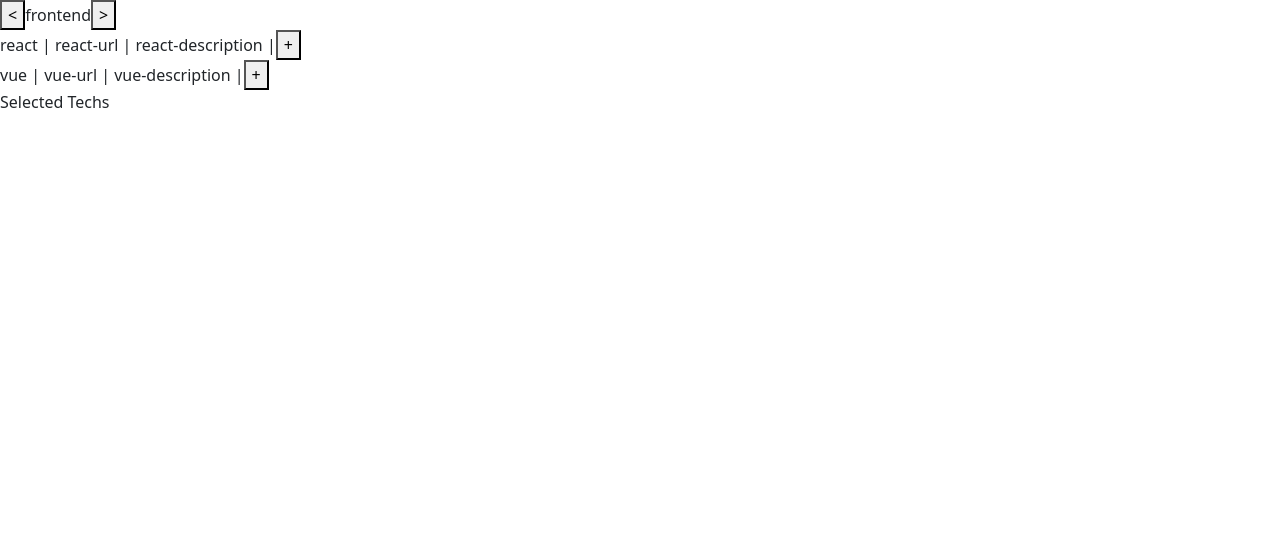
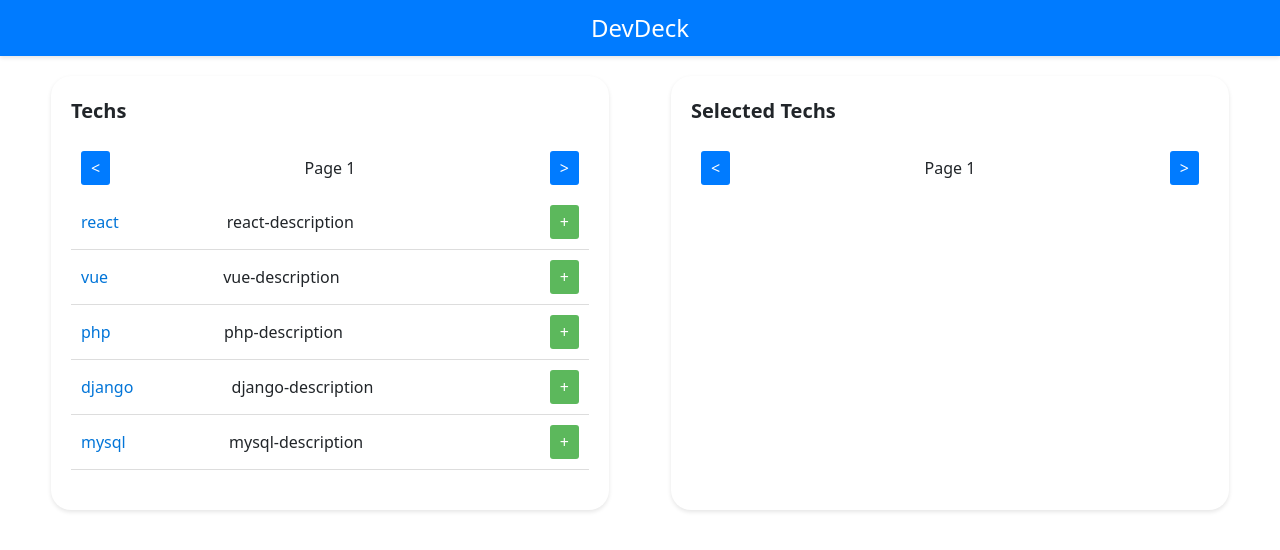
Before and after one commit to Daniel777y/DevDeck, a React (Vite) app: page / in a window 1280 px wide. Shown: the top 550 px of the page. Built offline with nearby package versions, Linux system fonts and the light colour scheme.

Commit message:
basic styles and functions

```diff
--- /dev/null
+++ b/src/components/Header.jsx
@@ -0,0 +1,13 @@
+import React from "react";
+
+import "../styles/header.css";
+
+const Header = () => {
+  return (
+    <div className="header">
+      DevDeck
+    </div>
+  );
+};
+
+export default Header;
--- a/src/components/SelectedTech.jsx
+++ b/src/components/SelectedTech.jsx
@@ -3,12 +3,11 @@
 
 const SelectedTech = ({ tech, onDeleteTech }) => {
   return (
-    <>
-      <div>
-        {tech.name} | {tech.name} | {tech.description} |
-        <button onClick={() => onDeleteTech(tech)}>-</button>
-      </div>
-    </>
+    <div className="tech-item">
+      <a href="#">{tech.name}</a>
+      <span>{tech.description}</span>
+      <button className="delete-btn" onClick={() => onDeleteTech(tech)}>-</button>
+    </div>
   );
 };
 
--- a/src/components/SelectedTechList.jsx
+++ b/src/components/SelectedTechList.jsx
@@ -1,16 +1,44 @@
-import React, { useState } from "react";
+import React, { useState, useEffect } from "react";
 import PropTypes from "prop-types";
 
 import SelectedTech from "./SelectedTech.jsx"
 
 const SelectedTechList = ({ selectedTechs, onDeleteTech }) => {
+  const perPage = 10;
+  const [curPage, setCurPage] = useState(0);
+  const onNextPage = () => {
+    if (curPage + 1 < selectedTechs.length / perPage) {
+      setCurPage(curPage + 1);
+    }
+  };
+  useEffect(() => {
+    // curPage should be at the last page
+    if (selectedTechs.length === 0) {
+      setCurPage(0);
+    } else {
+      setCurPage(Math.floor((selectedTechs.length - 1) / perPage));
+    }
+    //console.log(selectedTechs, curPage, selectedTechs.slice(perPage * curPage, Math.min(selectedTechs.length, perPage * (curPage + 1))));
+  }, [selectedTechs]);
+  const onPrevPage = () => {
+    if (curPage - 1 >= 0) {
+      setCurPage(curPage - 1);
+    }
+  };
   return (
-    <>
-      <div>Selected Techs</div>
-      {selectedTechs.map(item =>
-        <SelectedTech key={item.id} tech={item} onDeleteTech={onDeleteTech} />
-      )}
-    </>
+    <div className="list-container">
+      <div className="list-header">Selected Techs</div>
+      <div className="pagination">
+        <button onClick={onPrevPage}>{`<`}</button>
+        <span> Page {curPage + 1} </span>
+        <button onClick={onNextPage}>{`>`}</button>
+      </div>
+      <div className="list-items">
+        {selectedTechs.slice(perPage * curPage, Math.min(selectedTechs.length, perPage * (curPage + 1))).map(item =>
+          <SelectedTech key={item.id} tech={item} onDeleteTech={onDeleteTech} />
+        )}
+      </div>
+    </div>
   );
 };
 
--- a/src/components/Tech.jsx
+++ b/src/components/Tech.jsx
@@ -1,14 +1,15 @@
-import React from "react"
+import React from "react";
 import PropTypes from "prop-types";
+
+import "../styles/list.css";
 
 const Tech = ({ tech, onAddTech }) => {
   return (
-    <>
-      <div>
-        {tech.name} | {tech.url} | {tech.description} |
-        <button onClick={() => onAddTech(tech)}>+</button>
-      </div>
-    </>
+    <div className="tech-item">
+      <a href="#">{tech.name}</a>
+      <span>{tech.description}</span>
+      <button className="add-btn" onClick={() => onAddTech(tech)}>+</button>
+    </div>
   );
 };
 
--- a/src/components/TechList.jsx
+++ b/src/components/TechList.jsx
@@ -1,29 +1,33 @@
-import React, { useState, useEffect } from "react";
+import React, { useState } from "react";
 import PropTypes from "prop-types";
 
 import Tech from "./Tech.jsx"
 
-const TechList = ({ techs, onAddTech }) => {
-  const [curCategory, setCurCategory] = useState(0);
-  const onNextCategory = () => {
-    if (curCategory + 1 < techs.length) {
-      setCurCategory(curCategory + 1);
+import "../styles/list.css";
+
+const TechList = ({ displayTechs, onAddTech }) => {
+  const perPage = 10;
+  const [curPage, setCurPage] = useState(0);
+  const onNextPage = () => {
+    if (curPage + 1 < displayTechs.length / perPage) {
+      setCurPage(curPage + 1);
     }
   };
-  const onPrevCategory = () => {
-    if (curCategory >= 1) {
-      setCurCategory(curCategory - 1);
+  const onPrevPage = () => {
+    if (curPage >= 1) {
+      setCurPage(curPage - 1);
     }
   };
   return (
-    <>
-      <div>
-        <button onClick={onPrevCategory}>{`<`}</button>
-        <span>{techs[curCategory].category}</span>
-        <button onClick={onNextCategory}>{`>`}</button>
+    <div className="list-container">
+      <div className="list-header">Techs</div>
+      <div className="pagination">
+        <button onClick={onPrevPage}>{`<`}</button>
+        <span> Page {curPage + 1} </span>
+        <button onClick={onNextPage}>{`>`}</button>
       </div>
-      <div>
-        {techs[curCategory].list.map(item =>
+      <div className="list-items">
+        {displayTechs.slice(perPage * curPage, Math.min(displayTechs.length, perPage * (curPage + 1))).map(item =>
           <Tech
             key={item.id}
             tech={item}
@@ -31,18 +35,12 @@
           />
         )}
       </div>
-    </>
+    </div>
   );
 };
 
 TechList.propTypes = {
-  techs: PropTypes.arrayOf(
-    PropTypes.shape({
-      category: PropTypes.string.isRequired,
-      list: PropTypes.array.isRequired,
-    })
-  ),
-  selectedTechs: PropTypes.array.isRequired,
+  displayTechs: PropTypes.array.isRequired,
   onAddTech: PropTypes.func.isRequired,
 };
 
--- a/src/pages/IndexPage.jsx
+++ b/src/pages/IndexPage.jsx
@@ -1,61 +1,77 @@
-import React, { useState } from "react";
+import React, { useState, useEffect } from "react";
 import PropTypes from "prop-types";
 
 import TechList from "../components/TechList.jsx"
 import SelectedTechList from "../components/SelectedTechList.jsx"
+import Header from "../components/Header.jsx"
 
 const IndexPage = () => {
   const techs = [
-    {
-      category: "frontend",
-      list: [
     {
       id: 0,
       name: "react",
       url: "react-url",
       description: "react-description",
+      tags: ["frontend"],
     },
     {
       id: 1,
       name: "vue",
       url: "vue-url",
       description: "vue-description",
+      tags: ["frontend"],
     },
-      ],
-    },
-    {
-      category: "backend",
-      list: [
     {
       id: 2,
       name: "php",
       url: "php-url",
       remark: "php-remark",
       description: "php-description",
+      tags: ["backend"],
     },
     {
       id: 3,
       name: "django",
       url: "django-url",
       description: "django-description",
-        }
-      ],
+      tags: ["backend"],
+    },
+    {
+      id: 4,
+      name: "mysql",
+      url: "mysql-url",
+      description: "mysql-description",
+      tags: ["database"],
     }
   ];
   const [selectedTechs, setSelectedTechs] = useState([]);
+  const [displayTechs, setDisplayTechs] = useState(techs);
   const onAddTech = (e) => {
-    console.log("Add tech", e);
+    //console.log("Add tech", e);
+    if (selectedTechs.includes(e)) {
+      alert('You have already add it.');
+      return;
+    }
     setSelectedTechs(selectedTechs => [...selectedTechs, e]);
   };
   const onDeleteTech = (e) => {
-    console.log("Delete tech", e);
+    //console.log("Delete tech", e);
     setSelectedTechs(selectedTechs => selectedTechs.filter(item => e.name !== item.name));
   };
   return (
-    <>
-      <TechList techs={techs} selectedTechs={selectedTechs} onAddTech={onAddTech} />
-      <SelectedTechList selectedTechs={selectedTechs} onDeleteTech={onDeleteTech} />
-    </>
+    <div>
+      <Header />
+      <div className="lists">
+        <TechList
+          displayTechs={displayTechs}
+          onAddTech={onAddTech}
+        />
+        <SelectedTechList
+          selectedTechs={selectedTechs}
+          onDeleteTech={onDeleteTech}
+        />
+      </div>
+    </div>
   );
 };
 
--- /dev/null
+++ b/src/styles/header.css
@@ -0,0 +1,9 @@
+.header {
+  background-color: #007bff;
+  color: white;
+  font-size: 24px;
+  text-align: center;
+  padding: 10px 0;
+  width: 100%;
+  box-shadow: 0 2px 4px rgba(0, 0, 0, 0.1);
+}
--- /dev/null
+++ b/src/styles/list.css
@@ -0,0 +1,97 @@
+.lists {
+  display: flex;
+  justify-content: space-around;
+  padding: 20px;
+}
+
+.list-container {
+  width: 45%;
+  background-color: #fff;
+  box-shadow: 0 2px 4px rgba(0, 0, 0, 0.1);
+  padding: 20px;
+  margin-bottom: 20px;
+  border-radius: 20px;
+}
+
+.list-header {
+  font-size: 20px;
+  font-weight: bold;
+  margin-bottom: 15px;
+}
+
+.list-items {
+  margin-bottom: 20px;
+}
+
+.pagination {
+  padding: 10px;
+  display: flex;
+  justify-content: space-between;
+  align-items: center;
+}
+
+.pagination button {
+  padding: 5px 10px;
+  background-color: #007bff;
+  color: white;
+  border: none;
+  border-radius: 3px;
+  cursor: pointer;
+}
+
+.pagination button:hover {
+  background-color: #0056b3;
+}
+
+.pagination span {
+  font-size: 16px;
+}
+
+.tech-item {
+  display: flex;
+  align-items: center;
+  justify-content: space-between;
+  border-bottom: 1px solid #ddd;
+  padding: 10px;
+  transition: background-color 0.2s;
+}
+
+.tech-item:hover {
+  background-color: #f9f9f9;
+}
+
+.tech-item a {
+  font-size: 16px;
+  color: #0275d8;
+  text-decoration: none;
+  flex-grow: 1;
+}
+
+.tech-item span {
+  margin-left: 10px;
+  flex-grow: 2;
+}
+
+.tech-item button {
+  padding: 5px 10px;
+  color: white;
+  border: none;
+  border-radius: 3px;
+  cursor: pointer;
+}
+
+.add-btn {
+  background-color: #5cb85c;
+}
+
+.add-btn:hover {
+  background-color: #4cae4c;
+}
+
+.delete-btn {
+  background-color: #d9534f;
+}
+
+.delete-btn:hover {
+  background-color: #c9302c;
+}
```
Also changed, not shown: src/components/selectedList.jsx (deleted), 1 other file (tests, documents, lock files or other folders). Lines whose indentation alone changed are shown as unchanged.
